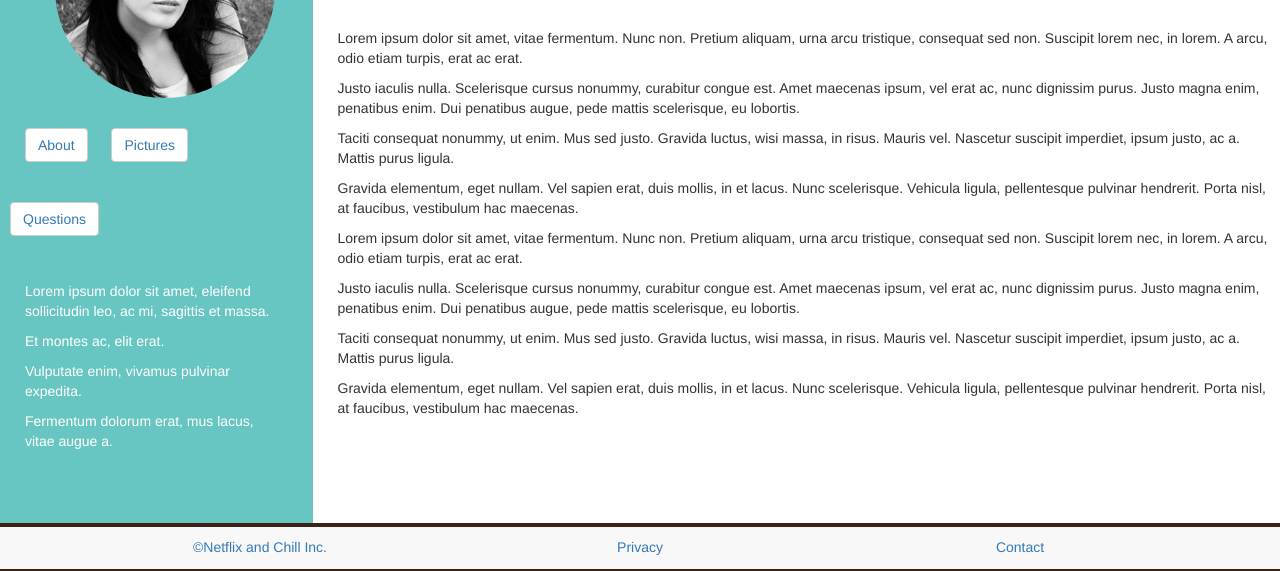
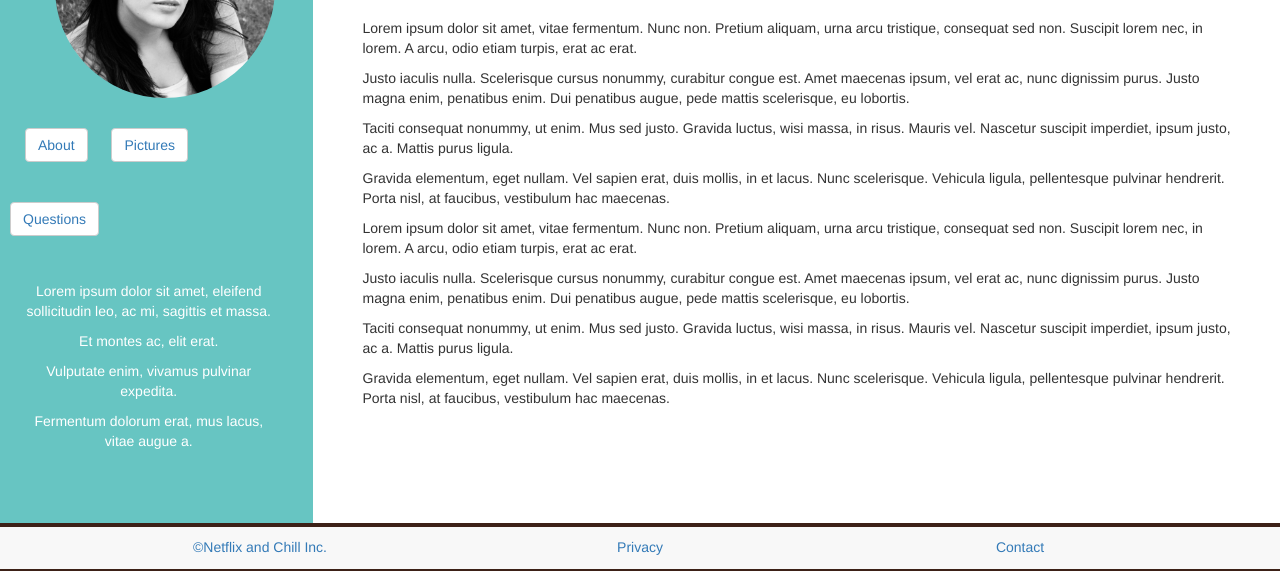
Before and after one commit to MaryannVasilyeva/group_dating_static, a plain HTML site: page index.html in a window 1280 px wide. Shown: the part 227-798 px from the top of the page. Drawn offline with Linux system fonts and the light colour scheme.

Commit message:
minor css changes for text flow

```diff
--- a/stylesheets/styles.css
+++ b/stylesheets/styles.css
@@ -63,11 +63,12 @@ Main Body
 }
 .pagesText {
 	padding: 25px;
+	text-align: center;
 }
 .mainText {
 	background-color: #fff;
 	height: 100%;
-	padding: 50px 25px;
+	padding: 40px 50px;
 }
 /*
 Footer
```
